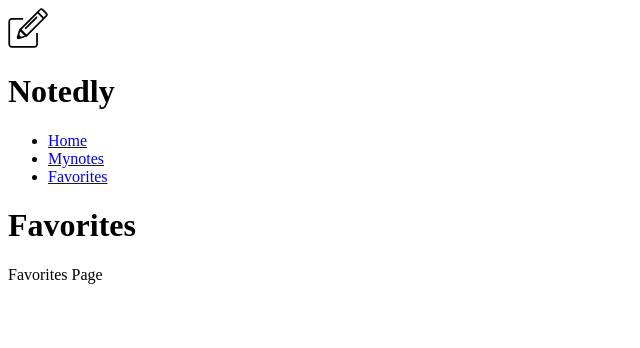
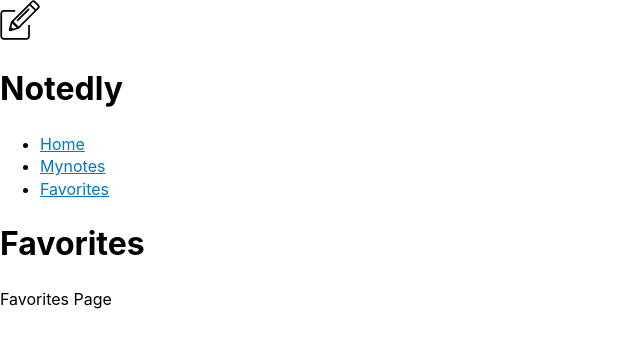
Before and after one commit to rkdvnfma90/javascript-everywhere-web, a React (Vite) app: page /favorites in a window 1280 px wide. Shown: the top 348 px of the page, without its empty margins (0-640 px from the left). Built offline with nearby package versions, Linux system fonts and the light colour scheme.

Commit message:
feat 글로벌 스타일 적용

```diff
--- a/src/App.js
+++ b/src/App.js
@@ -1,9 +1,11 @@
 import React from 'react'
 import Pages from './pages'
+import GlobalStyle from './styles/GlobalStyle'
 
 const App = () => {
   return (
     <div>
+      <GlobalStyle />
       <Pages />
     </div>
   )
--- /dev/null
+++ b/src/components/Button.js
@@ -0,0 +1,22 @@
+import styled from 'styled-components'
+
+const Button = styled.button`
+  display: block;
+  padding: 1rem;
+  border: none;
+  border-radius: 5px;
+  font-size: 1.2rem;
+  color: #fff;
+  background-color: #0077cc;
+  cursor: pointer;
+
+  &:hover {
+    opacity: 0.8;
+  }
+
+  &:active {
+    background-color: #005fa3;
+  }
+`
+
+export default Button
--- a/src/pages/Home.js
+++ b/src/pages/Home.js
@@ -1,4 +1,5 @@
 import React from 'react'
+import Button from '../components/Button'
 
 const Home = () => {
   return (
--- /dev/null
+++ b/src/styles/GlobalStyle.js
@@ -0,0 +1,42 @@
+import { createGlobalStyle } from 'styled-components'
+import normalize from 'normalize.css'
+
+const GlobalStyle = createGlobalStyle`
+  ${normalize}
+
+*, *:before, *:after {
+  box-sizing: border-box;
+}
+
+body,
+html {
+  height: 100%;
+  margin: 0;
+}
+
+body {
+  font-family: -apple-system, BlinkMacSystemFont, 'Segoe UI', Roboto,
+    Oxygen-Sans, Ubuntu, Cantarell, 'Helvetica Neue', sans-serif;
+  background-color: #fff;
+  line-height: 1.4;
+}
+
+a:link,
+a:visited {
+  color: #0077cc;
+}
+
+a:hover,
+a:focus {
+  color: #004499;
+}
+
+code,
+pre {
+  max-width: 100%;
+  overflow: auto;
+  margin: 0 auto;
+}
+`
+
+export default GlobalStyle
```
